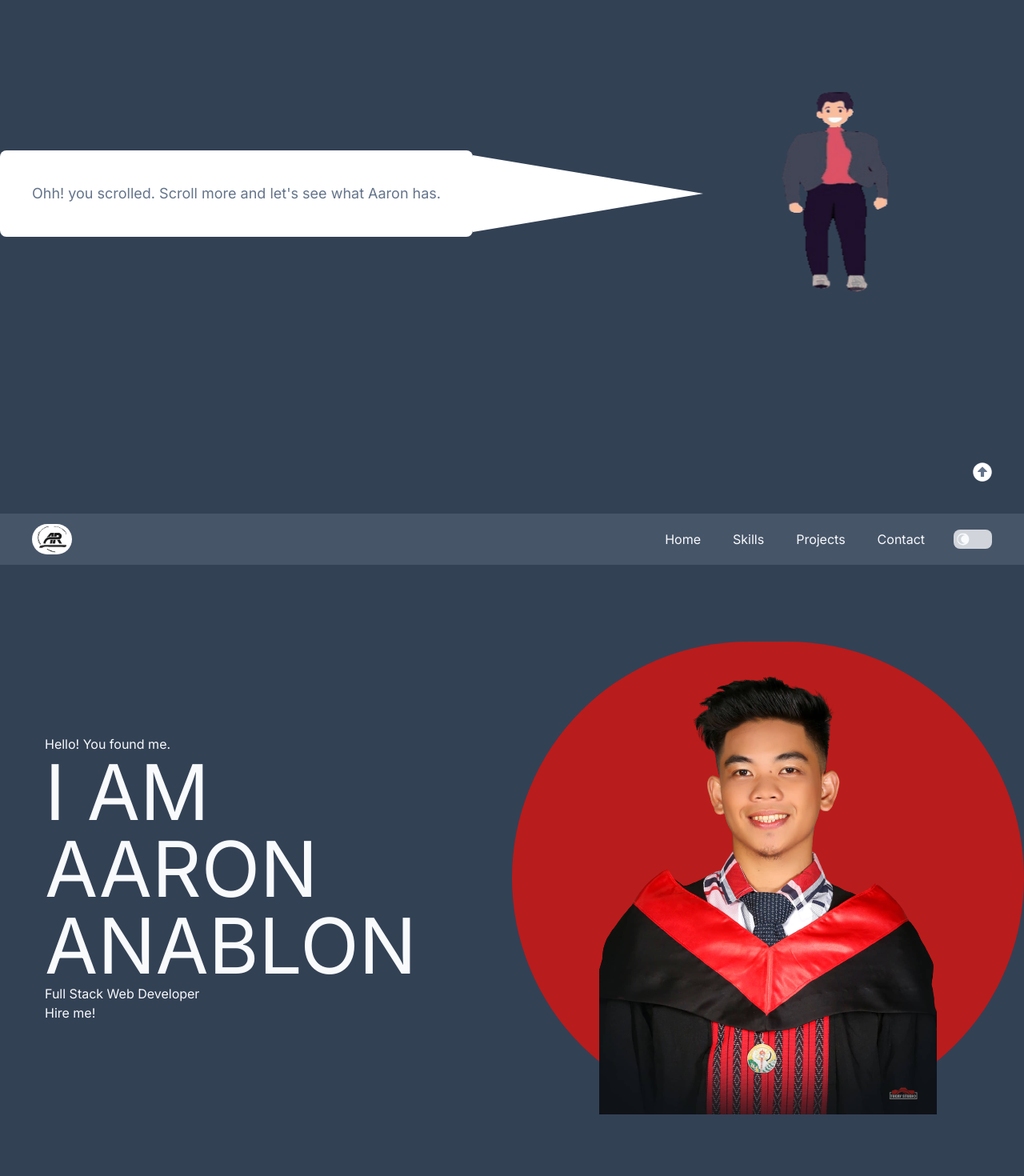
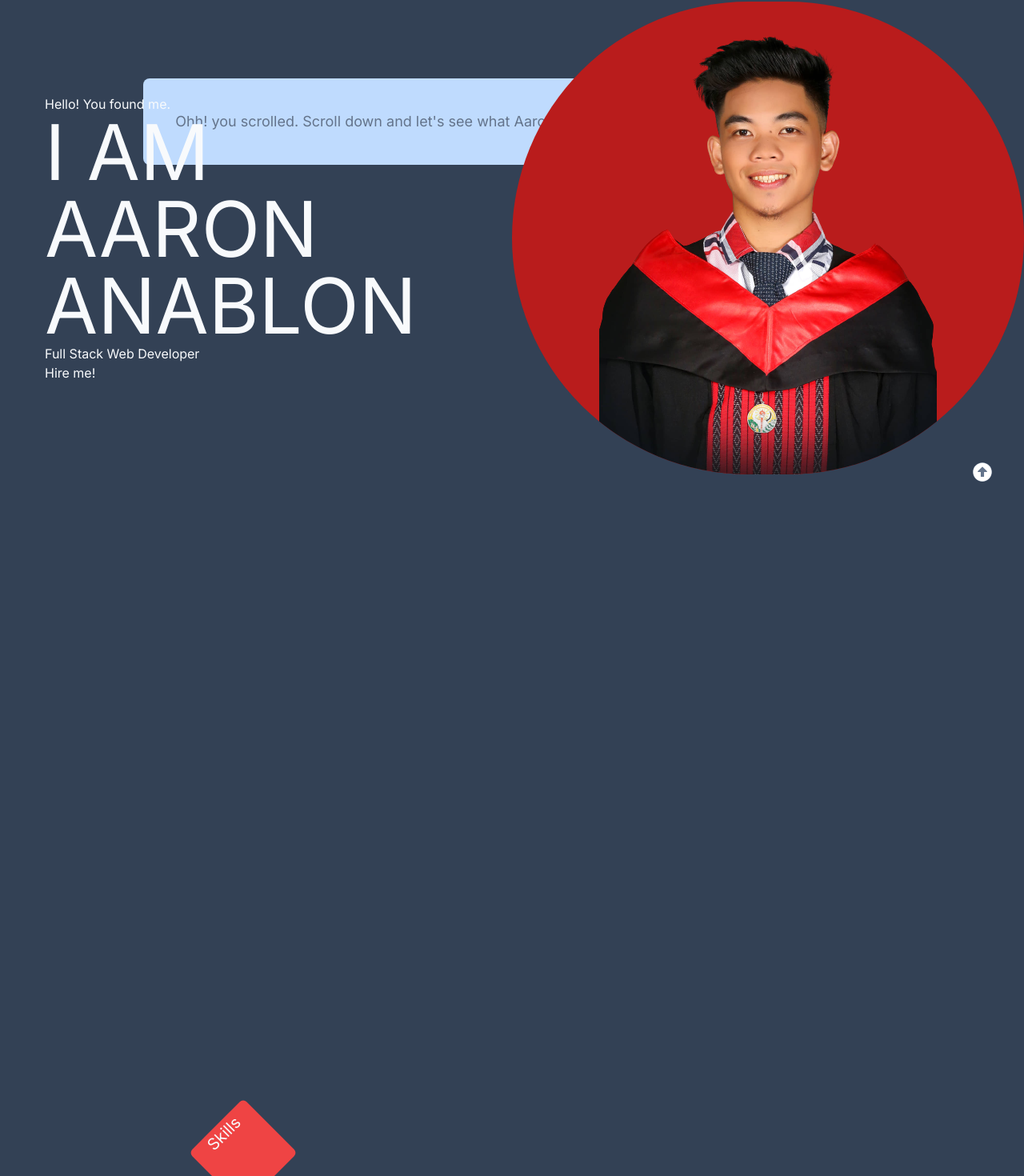
Before and after one commit to AaronAnablon/Playful-Avatar-Based-Personal-Portfolio, a Next.js app: page / in a window 1280 px wide. Shown: the part 158-1628 px from the top of the page at 80% size. Built offline with nearby package versions, Linux system fonts and the light colour scheme.

Commit message:
editend the blog, message, skills,

```diff
--- a/src/components/Blog.jsx
+++ b/src/components/Blog.jsx
@@ -17,7 +17,7 @@ function Blog({ title }, ref) {
               <p>Hire me!</p>
             </div>
           </div>
-          <div className='rounded-full bg-red-700 flex z-40 justify-center'>
+          <div className='rounded-full bg-red-700 overflow-hidden flex z-40 justify-center'>
             <Image src={profile} alt='profile' />
           </div>
         </div>
--- a/src/components/Message.jsx
+++ b/src/components/Message.jsx
@@ -3,19 +3,10 @@ import TextMessage from '@/helpers/TextMessage';
 import { useInView } from "framer-motion";
 
 const Message = ({ setMessage }) => {
-    const elementRef = useRef(null)
-    const isInView = useInView(elementRef);
-    useEffect(() => {
-        if (isInView) {
-            setMessage(true)
-            console.log('isInView')
-        } else {
-            setMessage(false)
-        }
-      }, [isInView]);
+
     return (
-        <div ref={elementRef} className="h-screen w-full text-9xl flex items-center justify-center">
-        <TextMessage />
+        <div className="h-screen w-full text-9xl flex items-center justify-center">
+        <TextMessage setMessage={setMessage}/>
         </div>
     );
 }
--- a/src/components/Skills.jsx
+++ b/src/components/Skills.jsx
@@ -18,6 +18,7 @@ function Skills({ title }, ref) {
   };
 
   useEffect(() => {
+
     if (isInView) {
       animate(scope.current, { opacity: 100 })
     } else {
@@ -39,7 +40,7 @@ function Skills({ title }, ref) {
       <div className="h-screen">
         <div className="relative">
           <motion.div ref={scope}>
-            <h2 className='text-md bg-red-500 w-10/12 text-center rounded-md h-24 rotate-[-45deg] md:text-xl'>{title}</h2>
+            <h2 className='text-md bg-red-500 w-24 ml-64 text-center rounded-md h-24 rotate-[-45deg] md:text-xl'>{title}</h2>
           </motion.div>
           <div className='flex items-center z-10 justify-center'>
             <div
--- /dev/null
+++ b/src/helpers/AnimatedAaron.js
@@ -0,0 +1,41 @@
+import Image from 'next/image';
+import man from '../../public/man.gif';
+import standing from '../../public/standing.gif';
+import { useEffect } from 'react';
+
+const AnimatedAaron = ({ context, isWalking, handleScroll }) => {
+    useEffect(() => {
+        console.log('TextContext:', context)
+    }, [context])
+    return (
+        <div className={``}>
+            <div className='fixed z-0 right-28 top-64 flex justify-center'>
+                {context &&
+                    <div className={`flex items-center w-full md:mb-44 mb-96`}>
+                        <div className="text-lg bg-blue-200 text-slate-500 rounded-lg p-10">
+                            Ohh! you scrolled. Scroll down and let's see what Aaron have.
+                        </div>
+                        <div className="w-0 h-0
+                        border-t-[1rem]
+                        border-l-[6rem]
+                        border-b-[1rem]
+                        md:border-t-[3rem] border-t-transparent
+                        md:border-l-[24rem] border-l-blue-200
+                        md:border-b-[3rem] border-b-transparent"
+                        />
+                    </div>
+                }
+                <div className='fixed z-0 right-0 top-64'>
+                    {isWalking ? (
+                        <Image src={man} alt="Walking" onClick={handleScroll} />
+                    ) : (
+
+                        <Image src={standing} alt="Stand" onClick={handleScroll} />
+                    )}
+                </div>
+            </div>
+        </div>
+    );
+}
+
+export default AnimatedAaron;
--- /dev/null
+++ b/src/helpers/TextMessage.js
@@ -0,0 +1,24 @@
+import { useEffect } from "react";
+import { useAnimate, useInView } from "framer-motion";
+
+const TextMessage = ({setMessage}) => {
+    const [scope, animate] = useAnimate();
+    const isInView = useInView(scope, { threshold: 0.5 });
+    useEffect(() => {
+
+        if (isInView) {
+            animate(scope.current, { opacity: 1 });
+            setMessage(true)
+        } else {
+            animate(scope.current, { opacity: 0 });
+            setMessage(false)
+        }
+    }, [isInView]);
+
+    return (
+        <div ref={scope} className="flex items-center">
+        </div>
+    );
+};
+
+export default TextMessage;
--- a/src/helpers/TextMessage.jsx
+++ /dev/null
@@ -1,30 +0,0 @@
-import { useEffect } from "react";
-import { useAnimate, useInView } from "framer-motion";
-
-const TextMessage = () => {
-    const [scope, animate] = useAnimate();
-    const isInView = useInView(scope, { threshold: 0.5 });
-
-    useEffect(() => {
-        if (isInView) {
-            animate(scope.current, { opacity: 1 });
-        } else {
-            animate(scope.current, { opacity: 0 });
-        }
-    }, [isInView]);
-
-    return (
-        <div ref={scope} className="flex w-full items-center h-screen">
-            <div className="text-lg bg-white text-slate-500 h-max w-max rounded-lg p-10">
-                Ohh! you scrolled. Scroll more and let's see what Aaron has.
-            </div>
-            <div className="w-0 h-0
-        border-t-[3rem] border-t-transparent
-        border-l-[18rem] border-l-white
-        border-b-[3rem] border-b-transparent"
-            ></div>
-        </div>
-    );
-};
-
-export default TextMessage;
--- a/src/pages/_app.js
+++ b/src/pages/_app.js
@@ -5,23 +5,20 @@ import Blog from '@/components/Blog';
 import Skills from '@/components/Skills';
 import Projects from '@/components/Projects';
 import Contact from '@/components/Contact';
-import Image from 'next/image';
-import man from '../../public/man.gif';
-import standing from '../../public/standing.gif';
 import About from '@/components/About';
 import Message from '@/components/Message';
-import TextMessage from '@/helpers/TextMessage';
+import AnimatedAaron from '@/helpers/AnimatedAaron';
 
 import { FaArrowAltCircleUp } from "react-icons/fa";
 
 export default function App() {
   const { theme } = useTheme();
   const [viewPort, setViewPort] = useState(null);
-  const [message, setMessage] = useState()
+  const [context, setMessage] = useState()
 
-useEffect(() => {
-  console.log(message)
-}, [message])
+  useEffect(() => {
+    console.log('app:', context)
+  }, [context])
 
   const refs = {
     homeRef: useRef(null),
@@ -66,18 +63,11 @@ useEffect(() => {
   }, []);
 
   return (
-    <div className={`${theme} max-w-screen-xl flex flex-col justify-content-center mx-auto`}>
+    <div className={`${theme} max-w-screen-xl relative flex flex-col justify-content-center mx-auto`}>
       <div className='fixed bg-slate-500 z-20 text-white rounded-full bottom-10 right-10' onClick={() => scrollToTop()}>
-        <FaArrowAltCircleUp size={24}/>
+        <FaArrowAltCircleUp size={24} />
       </div>
-      {message && <TextMessage />}
-      <div className='fixed z-0 md:block right-24 top-64 md:w-72 md:h-72 w-28 h-28'>
-        {isWalking ? (
-          <Image src={man} alt="Walking" layout='fill' objectFit='fill' onClick={handleScroll} />
-        ) : (
-          <Image src={standing} alt="Stand" layout='fill' objectFit='fill' onClick={handleScroll} />
-        )}
-      </div>
+      <AnimatedAaron context={context} isWalking={isWalking} handleScroll={handleScroll}/>
       <Header setViewPort={setViewPort} />
       <Blog ref={refs.homeRef} title="Blog" />
       <Message setMessage={setMessage} />
```
